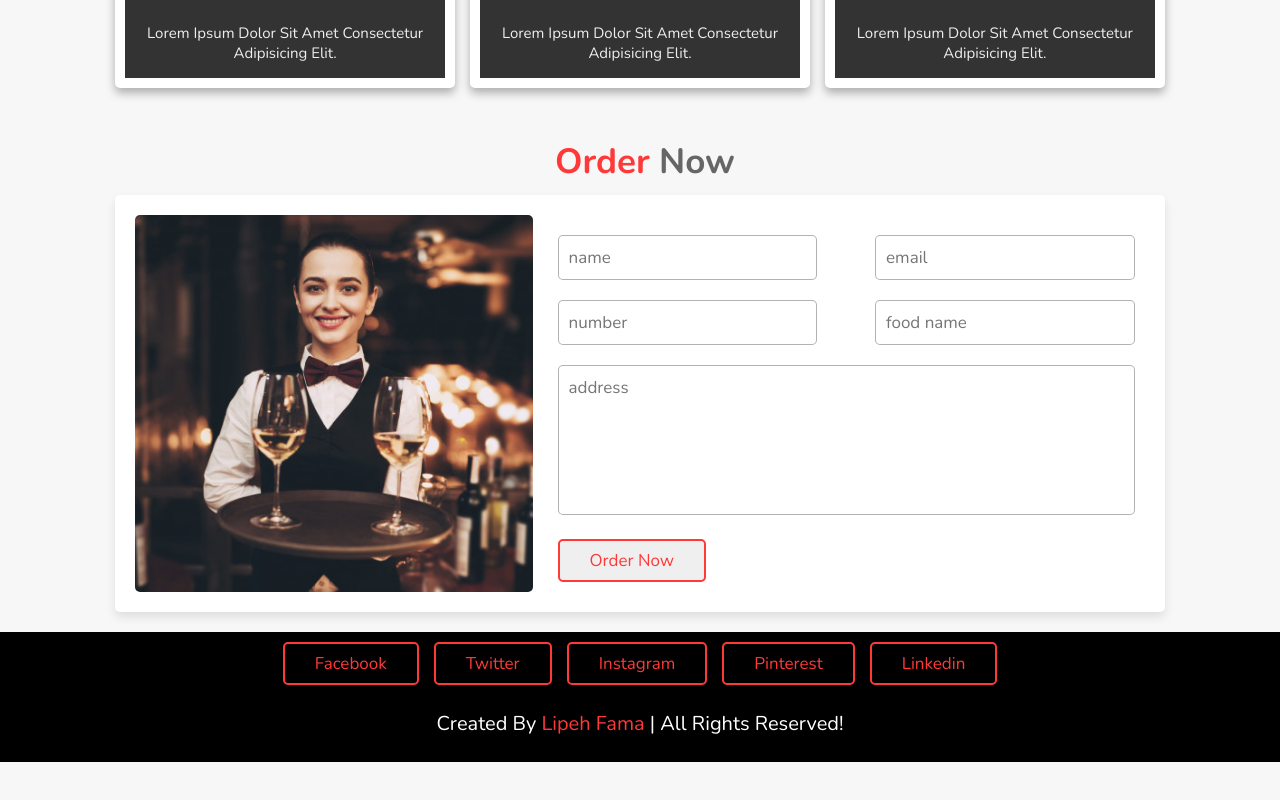
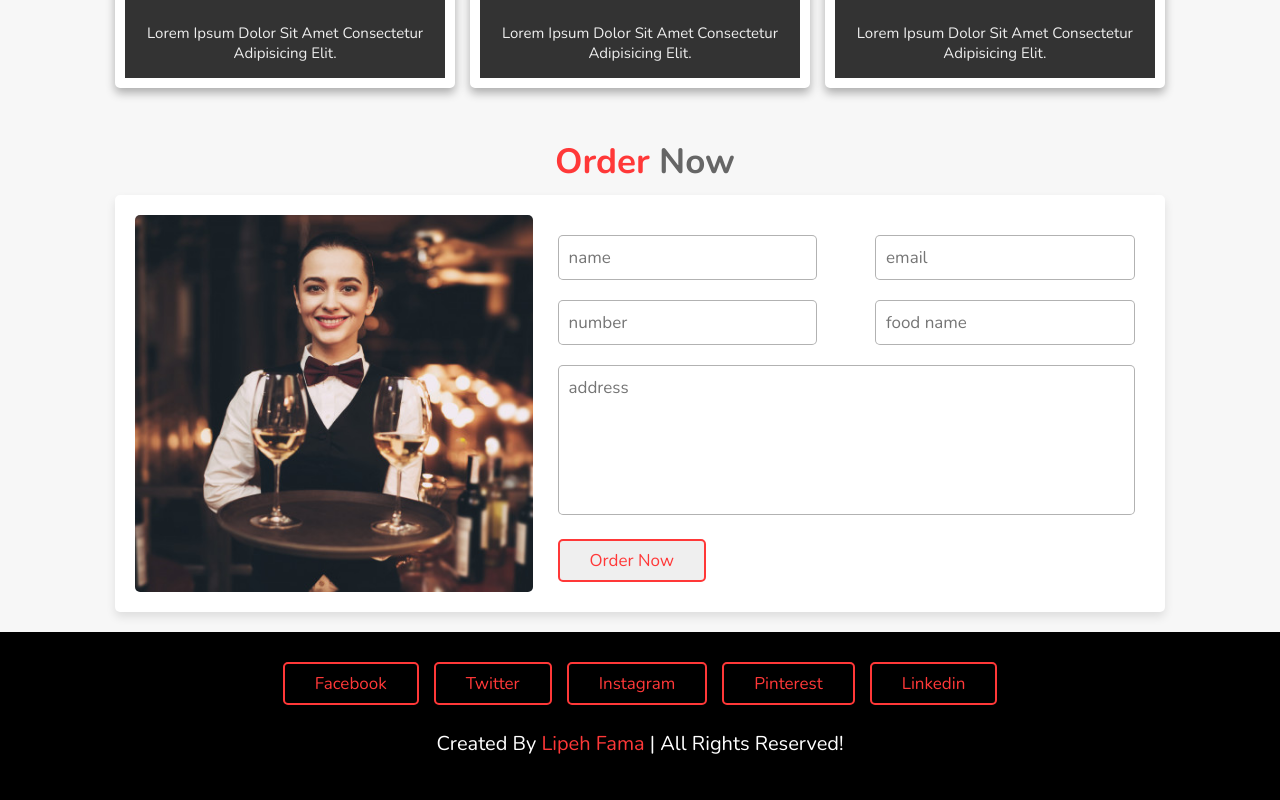
Before and after one commit to FelipeFama/Food-Website, a Next.js app: page / in a window 1280 px wide. Shown: the part 4391-5191 px from the top of the page. Before the commit the page ends 5153 px from the top, so only its background shows below. Built offline with nearby package versions, Linux system fonts and the light colour scheme.

Commit message:
Update footer style

```diff
--- a/components/Layout/Footer/style.module.scss
+++ b/components/Layout/Footer/style.module.scss
@@ -1,6 +1,7 @@
 @use "../../../styles/variables.scss";
 
 .footer {
+  padding: 2rem 9%;
   background: variables.$black;
   text-align: center;
   & button {
```
